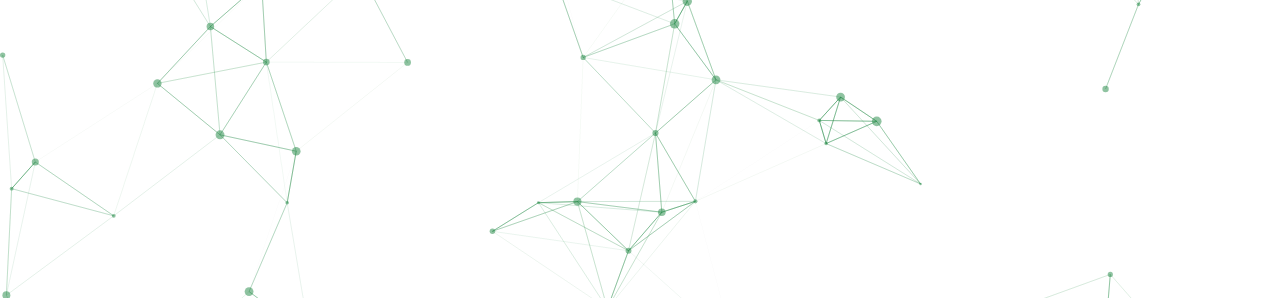
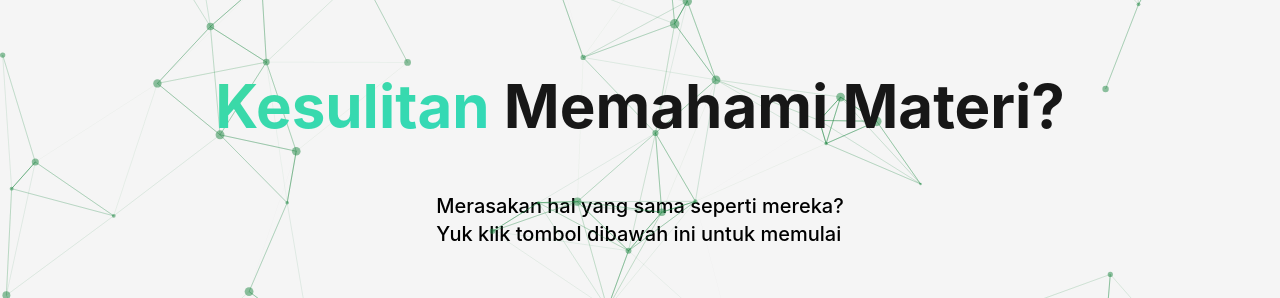
Before and after one commit to bios-bunda-mulia-university/himabios, a Next.js app: page / in a window 1280 px wide. Shown: the part 238-536 px from the top of the page. Built offline with nearby package versions, Linux system fonts and the light colour scheme.

Commit message:
feat: add hero

```diff
--- /dev/null
+++ b/components/body/hero.tsx
@@ -0,0 +1,18 @@
+import { FC } from "react"
+
+const Hero: FC = () => {
+    return (
+        <main className="flex flex-col items-center justify-center h-screen space-y-14">
+            <h1 className="text-neutral-900 font-inter font-bold text-6xl z-10">
+                <span className="text-transparent bg-clip-text bg-gradient-to-br from-carribean-green to-turquoise">Kesulitan</span> Memahami Materi?
+            </h1>
+            <p className="text-black font-inter font-medium text-xl">
+                Merasakan hal yang sama seperti mereka?
+                <br />
+                Yuk klik tombol dibawah ini untuk memulai
+            </p>
+        </main>
+    )
+}
+
+export default Hero
```
